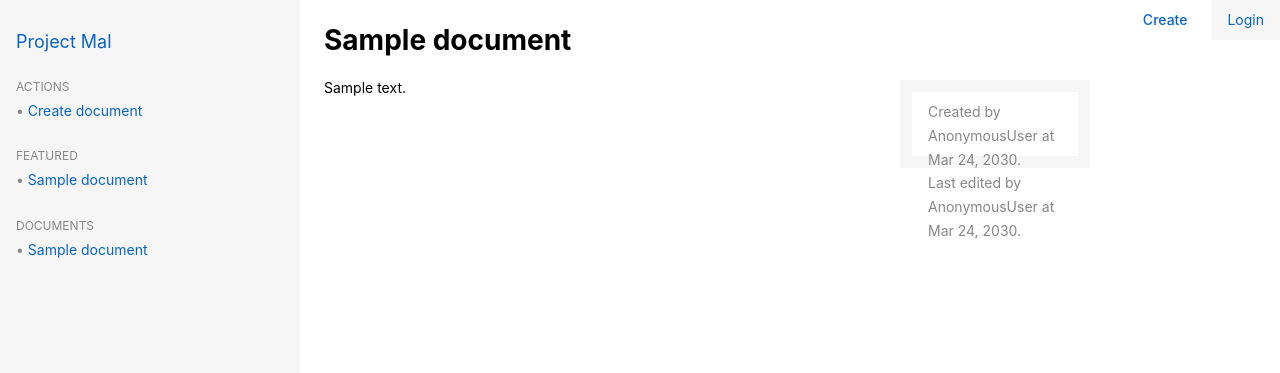
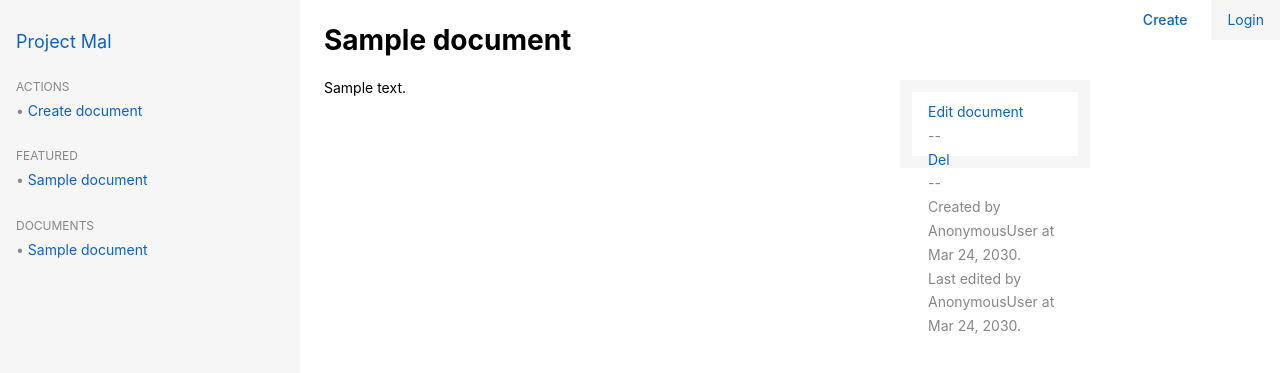
Before and after one commit to sirodoht/mal, a Django app: page /documents/1/ in a window 1280 px wide. Shown: the top 373 px of the page. Run offline with Django 3.2, Linux system fonts and the light colour scheme; tables that the repository leaves empty hold one stand-in row (values such as "Sample post").

Commit message:
add edit and delete links on document read template

```diff
--- a/main/templates/main/document_read.html
+++ b/main/templates/main/document_read.html
@@ -11,7 +11,11 @@
     </div>
 </main>
 <aside class="rightbar">
-    Created by {{ request.user }} at Mar 24, 2030.
+    <a href="{% url 'main:document_change' doc.id %}">Edit document</a>
+    <br>--
+    <br><a href="#">Del</a>
+    <br>--
+    <br>Created by {{ request.user }} at Mar 24, 2030.
     <br>Last edited by {{ request.user }} at Mar 24, 2030.
 </aside>
 {% endblock %}
```
